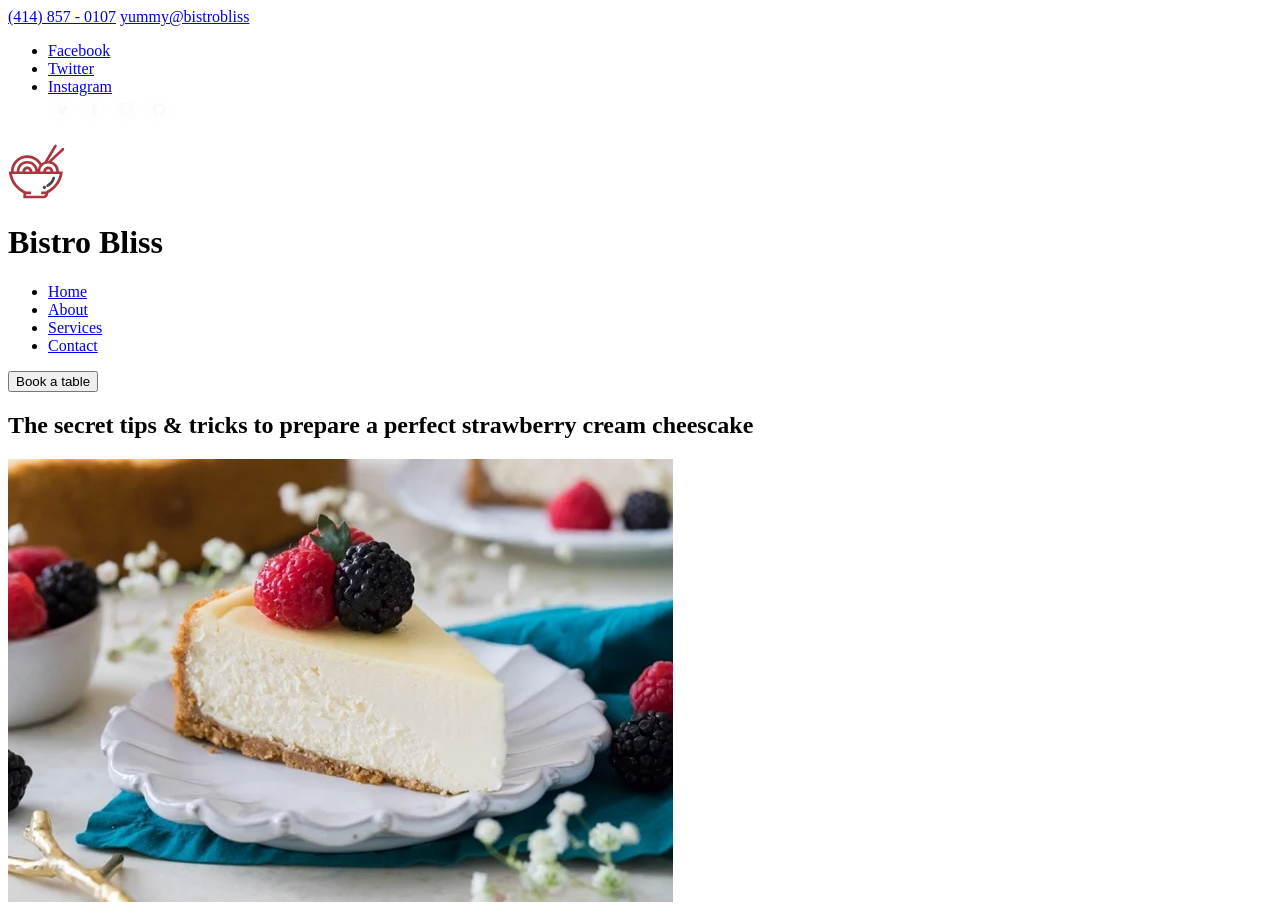
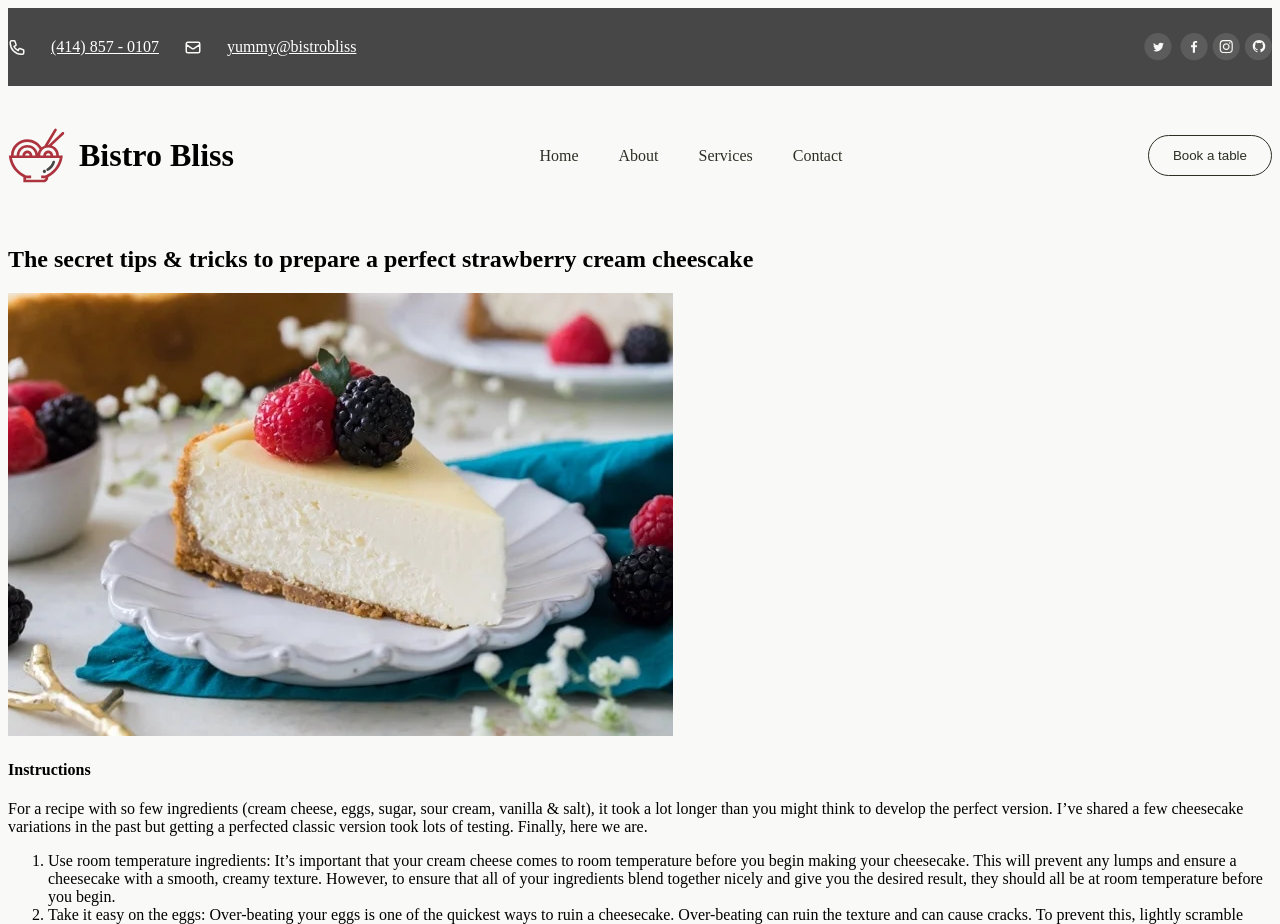
Before and after one commit to IreneAlfaroMendez/CodeSpacePracticas, a plain HTML site: page blog-details.html in a window 1280 px wide. Shown: the top 924 px of the page. Drawn offline with Linux system fonts and the light colour scheme.

Commit message:
header copiado a la pág 2

```diff
--- a/blog-details.html
+++ b/blog-details.html
@@ -4,9 +4,99 @@
     <meta charset="UTF-8" />
     <meta name="viewport" content="width=device-width, initial-scale=1.0" />
     <title>Document</title>
+    <link rel="stylesheet" href="./css/style.css" />
   </head>
   <body>
-    <header>
+    <header class="header">
+      <div class="bg-dark-grey">
+        <nav class="top-bar">
+          <div class="top-bar-contact">
+            <svg
+              xmlns="http://www.w3.org/2000/svg"
+              width="18"
+              height="19"
+              viewBox="0 0 18 19"
+              fill="none"
+            >
+              <path
+                d="M2.25 4.33554C2.25 3.50711 2.92157 2.83554 3.75 2.83554H6.20943C6.53225 2.83554 6.81886 3.04211 6.92094 3.34837L8.0443 6.71845C8.16233 7.07253 8.00203 7.45952 7.6682 7.62644L5.97525 8.47291C6.80194 10.3065 8.27909 11.7836 10.1126 12.6103L10.9591 10.9173C11.126 10.5835 11.513 10.4232 11.8671 10.5412L15.2372 11.6646C15.5434 11.7667 15.75 12.0533 15.75 12.3761V14.8355C15.75 15.664 15.0784 16.3355 14.25 16.3355H13.5C7.2868 16.3355 2.25 11.2987 2.25 5.08554V4.33554Z"
+                stroke="#F9F9F7"
+                stroke-width="1.5"
+                stroke-linecap="round"
+                stroke-linejoin="round"
+              />
+            </svg>
+
+            <a href="(414) 857 - 0107"> (414) 857 - 0107</a>
+
+            <img src="./images/icono-mail.svg" alt="icono de correo" />
+
+            <a href="mailto">yummy@bistrobliss</a>
+          </div>
+
+          <nav class="top-bar-social">
+            <ul class="top-bar-social-menu">
+              <li>
+                <a href="#">
+                  <img src="./images/icono-twitter.svg" alt="icono de
+                  twitter"</a
+                >
+              </li>
+              <li>
+                <a href="#">
+                  <img
+                    src="./images/icono-facebook.svg"
+                    alt="icono de facebook"
+                /></a>
+              </li>
+              <li>
+                <a href="#"
+                  ><img
+                    src="./images/icono-instagram.svg"
+                    alt="icono de instagram"
+                /></a>
+              </li>
+              <li>
+                <a href="#"
+                  ><img src="./images/icono-github.svg" alt="icono de github"
+                /></a>
+              </li>
+            </ul>
+          </nav>
+        </nav>
+      </div>
+
+      <div class="main-menu">
+        <div class="logo">
+          <img
+            src="./images/logo-japanese-food.svg"
+            alt="logo del Restaurant Bistro Bliss"
+          />
+          <h1>Bistro Bliss</h1>
+        </div>
+        <nav class="menu">
+          <ul class="menu-list">
+            <li>
+              <a href="#"> Home </a>
+            </li>
+            <li>
+              <a href="#"> About </a>
+            </li>
+            <li>
+              <a href="#"> Services </a>
+            </li>
+            <li>
+              <a href="#"> Contact </a>
+            </li>
+          </ul>
+        </nav>
+        <button class="button">Book a table</button>
+      </div>
+    </header>
+   <!--HEADER-->
+    <!--<header>
+      <div class="bg-dark-grey">
+        <div class="top-bar">
       <div class="top-bar">
         <div class="to-bar-contact">
           <a href="tel:(414) 857 - 0107">(414) 857 - 0107</a>
@@ -52,7 +142,8 @@
         </nav>
         <button class="button">Book a table</button>
       </div>
-    </header>
+    </header> -->
+
 
     <main>
       <section class="content-1">
--- a/css/buttons.css
+++ b/css/buttons.css
@@ -10,8 +10,16 @@
     padding: 20px 33px;
 }
 
+
 .button-red{
     border: 1.5px solid #AD343E;
     background-color: #AD343E;
     color: white;
 }
+
+.button button-xl{
+    :hover{
+        background-color: #AD343E;
+        color: white;
+    }
+}
--- /dev/null
+++ b/css/ejemplos.css
@@ -0,0 +1,5 @@
+.ingredients{
+ display: flex;
+ flex-direction: column;
+ border-radius: 50%;
+}
--- a/index.html
+++ b/ejemplos.html
@@ -4,6 +4,10 @@
     <meta charset="UTF-8" />
     <meta name="viewport" content="width=device-width, initial-scale=1.0" />
     <title>Document</title>
+
+
+
+    <link rel="stylesheet" href="./css/ejemplos.css" />
   </head>
   <body>
     <header>
@@ -112,6 +116,9 @@
             <p>837 W. Marshall Lane Marshalltown, IA 50158, Los Angeles</p>
           </article>
           </div>
+          <br>
+          <br>
+          <br>
           <div class="about-us-text">
 
           </div>
@@ -124,6 +131,23 @@
         <section></section>
         <section></section>
 
+   <section class="ingredients">
+<label for="ingrediente-1">
+  <input type="checkbox" name="" id="">ingrediente 1
+</label>
+<label for="ingrediente-2">
+  <input type="checkbox" name="" id="">ingrediente 2
+</label>
+<label for="ingrediente-2">
+  <input type="checkbox" name="" id="">ingrediente 3
+</label>
+</section>
+
+
+
+
+
+
     </main>
     <footer>
       <div class="footer-content-one">
```
